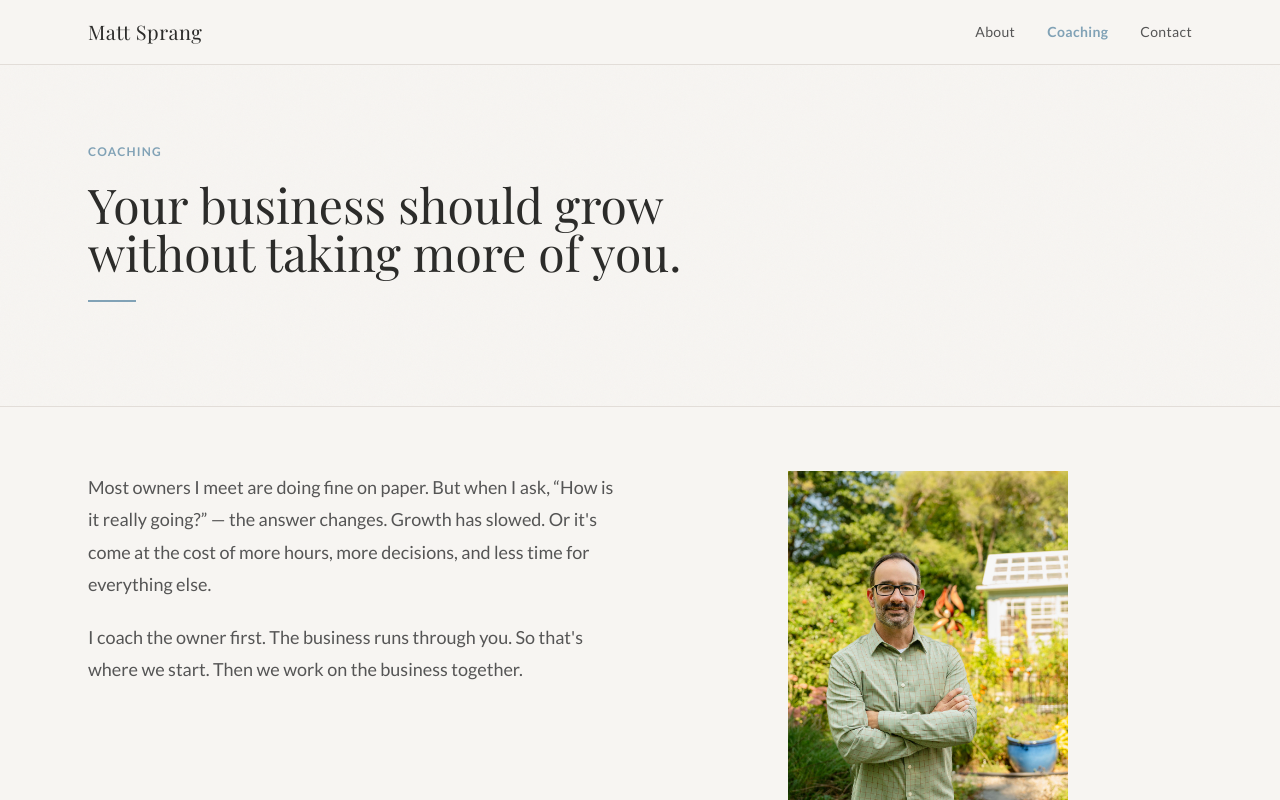
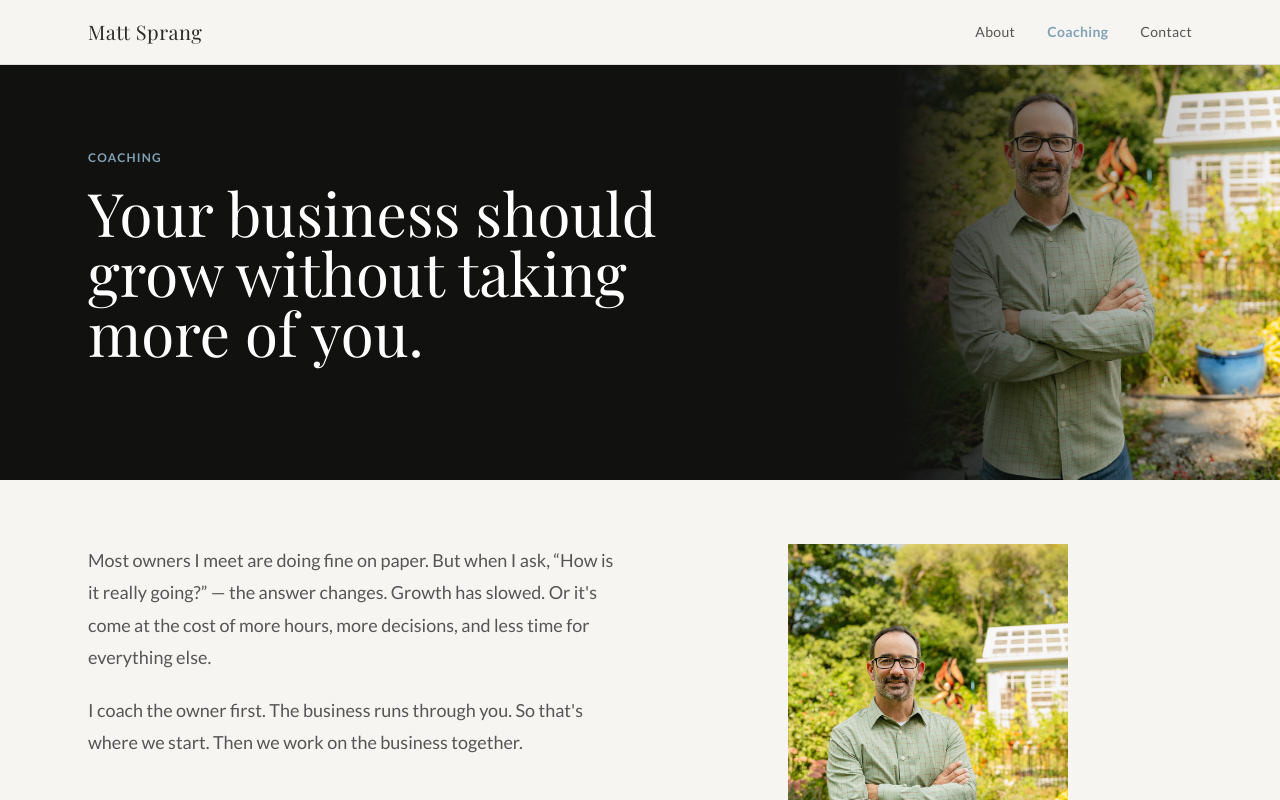
Before and after one commit to msprang1/mattsprang-website, a Next.js app: page /coaching in a window 1280 px wide. Shown: the top 800 px of the page. Built offline with nearby package versions, Linux system fonts and the light colour scheme; a web font is replaced by a local one.

Commit message:
Apply dark split hero treatment to About, Coaching, and Contact pages
Co-Authored-By: Claude Sonnet 4.6 <noreply@anthropic.com>

```diff
--- a/src/app/about/page.tsx
+++ b/src/app/about/page.tsx
@@ -71,38 +71,28 @@ export default function About() {
       />
 
       {/* Hero */}
-      <section className="texture bg-off-white border-b border-[#e2ddd8] pt-16">
-        <div className="max-w-6xl mx-auto px-6 py-16 md:py-20">
-          <div className="grid grid-cols-1 md:grid-cols-2 gap-12 items-center">
-            <div>
-              <p className="text-xs uppercase tracking-widest text-colonial-blue mb-5 font-semibold">
-                About
-              </p>
-              <h1 className="font-serif text-4xl md:text-5xl text-charcoal mb-6 leading-tight">
-                I&apos;ve been the owner everything runs through.
-              </h1>
-              <div className="section-rule" />
-            </div>
+      <section className="relative min-h-[60vh] bg-[#111110] flex items-center overflow-hidden">
+        {/* Photo — right side */}
+        <div className="absolute right-0 top-0 bottom-0 w-[30%]">
+          <Image
+            src="/images/matt-lifestyle-1.jpg"
+            alt="Matt Sprang, business coach, Greater Philadelphia region"
+            fill
+            className="object-cover"
+            style={{ objectPosition: "50% 15%" }}
+            priority
+          />
+          <div className="absolute inset-0 bg-gradient-to-r from-[#111110] via-[#111110]/30 to-transparent" />
+        </div>
 
-            <div className="relative">
-              <Image
-                src="/images/matt-lifestyle-1.jpg"
-                alt="Matt Sprang, business coach, Greater Philadelphia region"
-                width={600}
-                height={600}
-                className="w-full h-auto object-cover"
-                style={{
-                  maxHeight: "520px",
-                  objectFit: "cover",
-                  objectPosition: "center top",
-                }}
-              />
-              <div
-                className="h-1.5 w-full"
-                style={{ backgroundColor: "#81a2b6" }}
-              />
-            </div>
-          </div>
+        {/* Content */}
+        <div className="relative z-10 w-full max-w-6xl mx-auto px-6 pt-24 pb-16">
+          <p className="text-colonial-blue uppercase tracking-widest text-xs mb-4 font-semibold">
+            About
+          </p>
+          <h1 className="font-serif text-4xl md:text-6xl text-white leading-tight max-w-2xl">
+            I&apos;ve been the owner everything runs through.
+          </h1>
         </div>
       </section>
 
--- a/src/app/coaching/page.tsx
+++ b/src/app/coaching/page.tsx
@@ -35,17 +35,28 @@ export default function Coaching() {
       />
 
       {/* Hero */}
-      <section className="texture bg-off-white border-b border-[#e2ddd8] pt-16">
-        <div className="max-w-6xl mx-auto px-6 py-16 md:py-20">
-          <div className="max-w-2xl">
-            <p className="text-xs uppercase tracking-widest text-colonial-blue mb-5 font-semibold">
-              Coaching
-            </p>
-            <h1 className="font-serif text-4xl md:text-5xl text-charcoal mb-6 leading-tight">
-              Your business should grow without taking more of you.
-            </h1>
-            <div className="section-rule" />
-          </div>
+      <section className="relative min-h-[60vh] bg-[#111110] flex items-center overflow-hidden">
+        {/* Photo — right side */}
+        <div className="absolute right-0 top-0 bottom-0 w-[30%]">
+          <Image
+            src="/images/matt-outdoor.jpg"
+            alt="Matt Sprang, business coach, Greater Philadelphia region"
+            fill
+            className="object-cover"
+            style={{ objectPosition: "50% 20%" }}
+            priority
+          />
+          <div className="absolute inset-0 bg-gradient-to-r from-[#111110] via-[#111110]/30 to-transparent" />
+        </div>
+
+        {/* Content */}
+        <div className="relative z-10 w-full max-w-6xl mx-auto px-6 pt-24 pb-16">
+          <p className="text-colonial-blue uppercase tracking-widest text-xs mb-4 font-semibold">
+            Coaching
+          </p>
+          <h1 className="font-serif text-4xl md:text-6xl text-white leading-tight max-w-2xl">
+            Your business should grow without taking more of you.
+          </h1>
         </div>
       </section>
 
--- a/src/app/contact/page.tsx
+++ b/src/app/contact/page.tsx
@@ -11,21 +11,18 @@ export default function Contact() {
   return (
     <>
       {/* Hero */}
-      <section className="texture bg-off-white border-b border-[#e2ddd8] pt-16">
-        <div className="max-w-6xl mx-auto px-6 py-16 md:py-20">
-          <div className="max-w-xl">
-            <p className="text-xs uppercase tracking-widest text-colonial-blue mb-5 font-semibold">
+      <section className="bg-[#111110] pt-24 pb-16">
+        <div className="max-w-6xl mx-auto px-6">
+          <p className="text-colonial-blue uppercase tracking-widest text-xs mb-4 font-semibold">
             Contact
           </p>
-            <h1 className="font-serif text-4xl md:text-5xl text-charcoal mb-4 leading-tight">
+          <h1 className="font-serif text-4xl md:text-6xl text-white leading-tight max-w-2xl mb-4">
             Let&apos;s start a conversation.
           </h1>
-            <div className="section-rule" />
-            <p className="text-body-text leading-relaxed">
+          <p className="text-white/60 text-lg max-w-lg leading-relaxed">
             Tell me a little about you and your business. I read every
             submission myself and will follow up personally.
           </p>
-          </div>
         </div>
       </section>
 
```
Lines whose indentation alone changed are shown as unchanged.
